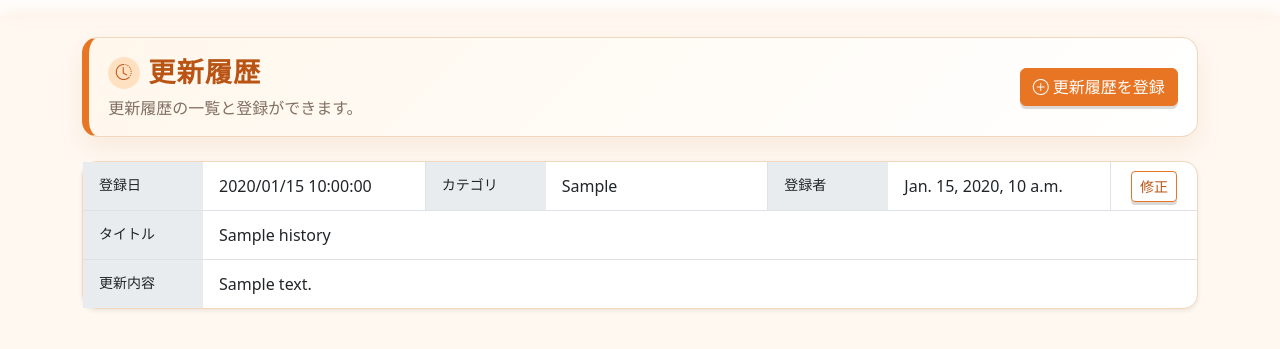
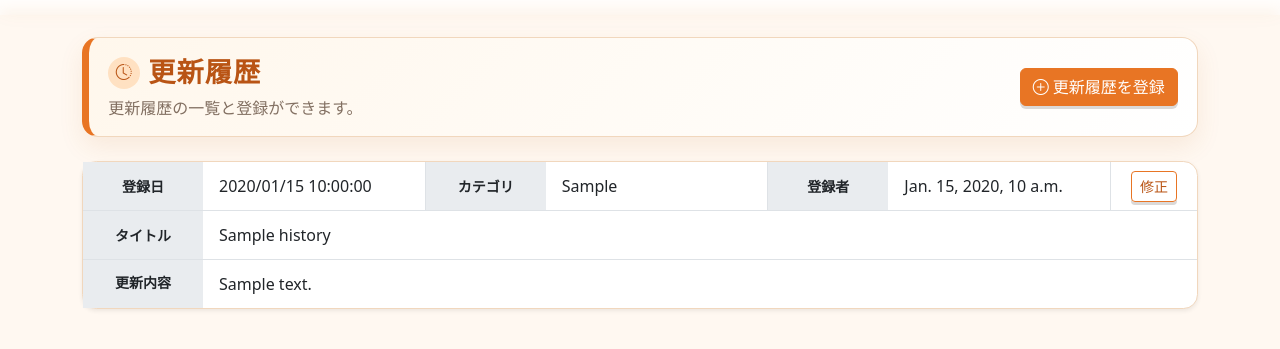
Before and after one commit to kuwaharata-alt/Tenasapo_Knowledge, a Django app: template knowledge_base/tenasapo_knowledge/templates/tenasapo_knowledge/revision_history_list.html in a window 1280 px wide. Shown: the part 59-408 px from the top of the page. Run offline with Django 5.2, Linux system fonts and the light colour scheme; the template is opened without the code that fills it: most values are stand-ins (such as "Sample title", 1, 10 or a date in 2020); parts of the project's set-up code (start-up, migrations or seed data) failed here and were passed over; some web fonts are replaced.

Commit message:
更新履歴 　ヘッダーをセンタリング＋太字

```diff
--- a/knowledge_base/tenasapo_knowledge/templates/tenasapo_knowledge/revision_history_list.html
+++ b/knowledge_base/tenasapo_knowledge/templates/tenasapo_knowledge/revision_history_list.html
@@ -25,15 +25,15 @@
                     <!-- 登録日・カテゴリ・登録者を1行で表示 -->
                     <div class="d-flex" style="border-bottom: 1px solid #dee2e6;">
                         <div style="flex: 1; display: flex; border-right: 1px solid #dee2e6;">
-                            <div style="background-color: #e9ecef; padding: 0.75rem 1rem; font-weight: 500; font-size: 0.875rem; width: 120px; flex-shrink: 0;">登録日</div>
+                            <div style="background-color: #e9ecef; padding: 0.75rem 1rem; font-weight: 700; font-size: 0.875rem; width: 120px; flex-shrink: 0; display: flex; align-items: center; justify-content: center; text-align: center;">登録日</div>
                             <div style="padding: 0.75rem 1rem; flex-grow: 1;">{{ history.update_date|date:"Y/m/d H:i:s" }}</div>
                         </div>
                         <div style="flex: 1; display: flex; border-right: 1px solid #dee2e6;">
-                            <div style="background-color: #e9ecef; padding: 0.75rem 1rem; font-weight: 500; font-size: 0.875rem; width: 120px; flex-shrink: 0;">カテゴリ</div>
+                            <div style="background-color: #e9ecef; padding: 0.75rem 1rem; font-weight: 700; font-size: 0.875rem; width: 120px; flex-shrink: 0; display: flex; align-items: center; justify-content: center; text-align: center;">カテゴリ</div>
                             <div style="padding: 0.75rem 1rem; flex-grow: 1;">{{ history.get_category_display }}</div>
                         </div>
                         <div style="flex: 1; display: flex; border-right: 1px solid #dee2e6;">
-                            <div style="background-color: #e9ecef; padding: 0.75rem 1rem; font-weight: 500; font-size: 0.875rem; width: 120px; flex-shrink: 0;">登録者</div>
+                            <div style="background-color: #e9ecef; padding: 0.75rem 1rem; font-weight: 700; font-size: 0.875rem; width: 120px; flex-shrink: 0; display: flex; align-items: center; justify-content: center; text-align: center;">登録者</div>
                             <div style="padding: 0.75rem 1rem; flex-grow: 1;">{{ history.updated_by_name }}</div>
                         </div>
                         <div style="padding: 0.5rem; width: 86px; display: flex; align-items: center; justify-content: center;">
@@ -42,12 +42,12 @@
                     </div>
                     <!-- タイトル -->
                     <div class="d-flex" style="border-bottom: 1px solid #dee2e6;">
-                        <div style="background-color: #e9ecef; padding: 0.75rem 1rem; font-weight: 500; font-size: 0.875rem; width: 120px; flex-shrink: 0;">タイトル</div>
+                        <div style="background-color: #e9ecef; padding: 0.75rem 1rem; font-weight: 700; font-size: 0.875rem; width: 120px; flex-shrink: 0; display: flex; align-items: center; justify-content: center; text-align: center;">タイトル</div>
                         <div style="padding: 0.75rem 1rem; flex-grow: 1;">{{ history.title|default:"-" }}</div>
                     </div>
                     <!-- 更新内容 -->
                     <div class="d-flex">
-                        <div style="background-color: #e9ecef; padding: 0.75rem 1rem; font-weight: 500; font-size: 0.875rem; width: 120px; flex-shrink: 0; display: flex; align-items: flex-start;">更新内容</div>
+                        <div style="background-color: #e9ecef; padding: 0.75rem 1rem; font-weight: 700; font-size: 0.875rem; width: 120px; flex-shrink: 0; display: flex; align-items: flex-start; justify-content: center; text-align: center;">更新内容</div>
                         <div style="padding: 0.75rem 1rem; flex-grow: 1; white-space: pre-wrap; word-break: break-word;">{{ history.update_content|default:"-" }}</div>
                     </div>
                 </div>
```
